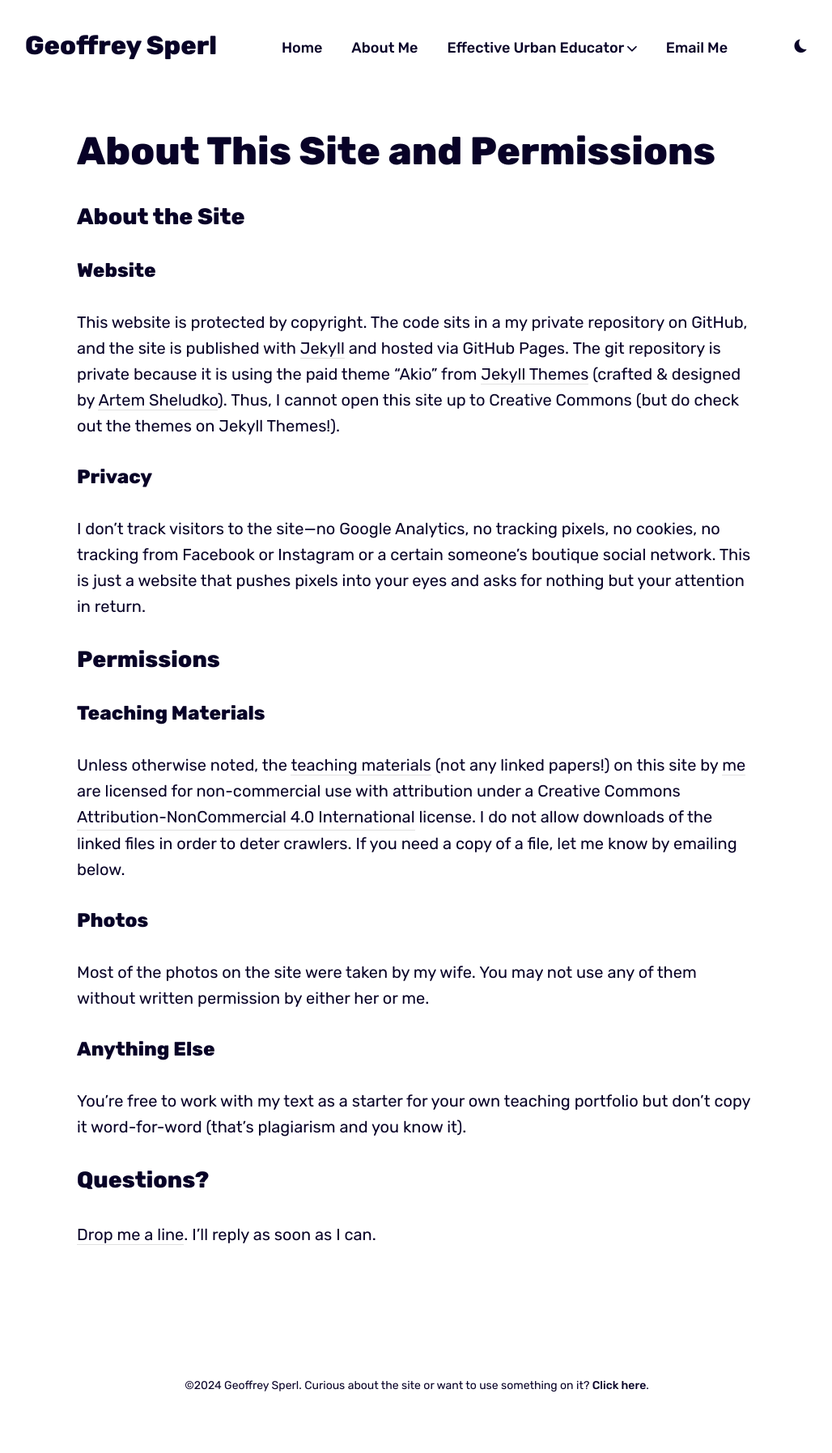
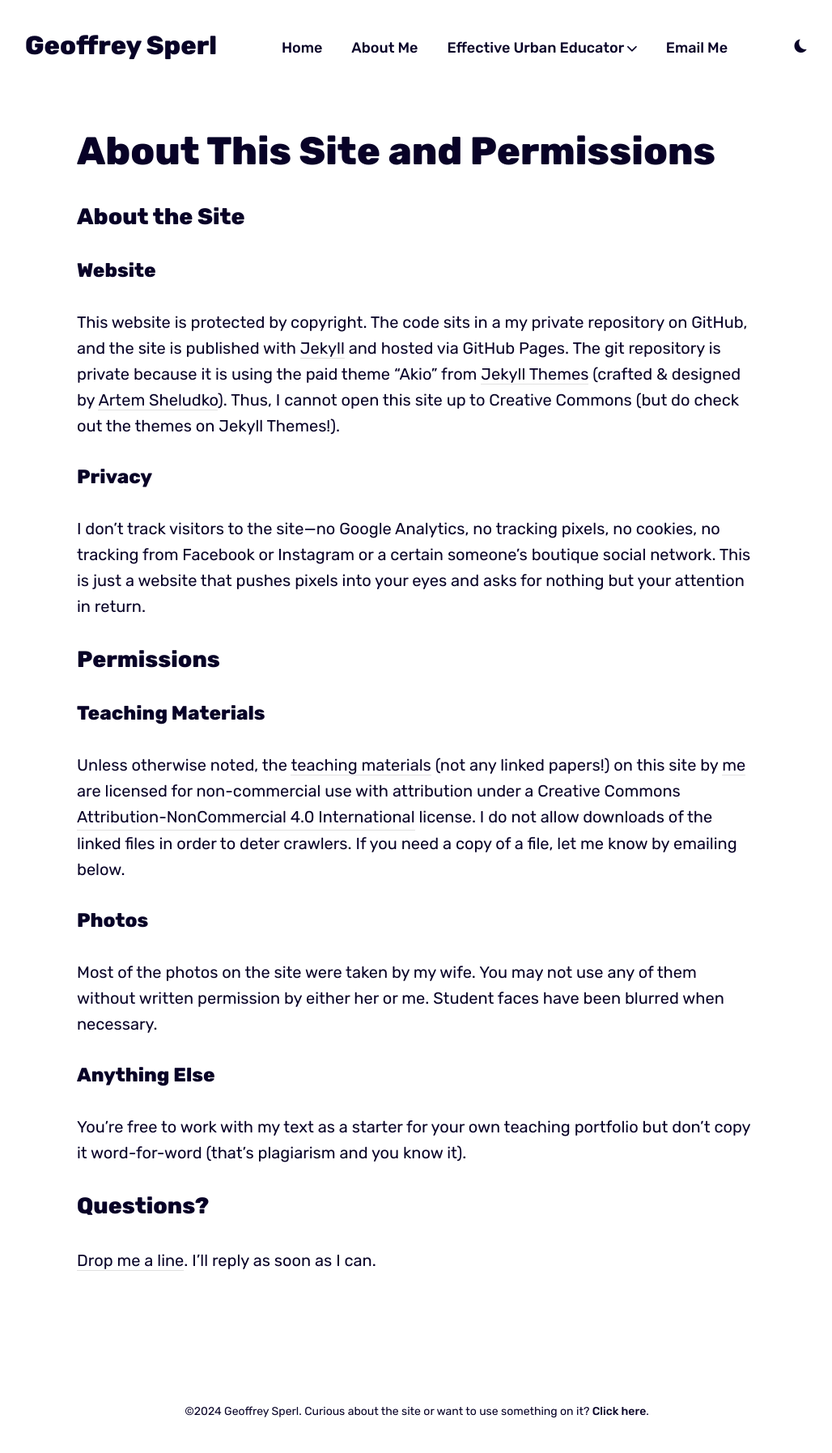
Before and after one commit to geoffreysperl/teaching, a Jekyll site: the page built from _pages/about-site.md, in a window 1280 px wide. Shown: the whole page at 81% size, without its empty margins (125-1153 px from the left). Built offline with Jekyll 4.4.1, drawn with Linux system fonts in a browser that asks for light colours; before the commit the page ends 1763 px from its top, so only the background shows below that.

Commit message:
Lots of updates

```diff
--- a/404.html
+++ b/404.html
@@ -8,8 +8,8 @@ permalink: /404.html
     <div class="col col-12">
       <div class="error">
         <h2 class="error__title">404</h2>
-        <p class="error__text">The requested page could not be found.</p>
-        <p><a href="{{site.baseurl}}/" class="button button--primary" style="border: none; color: #fff;">Back to the blog <i class="ion ion-md-arrow-forward"></i></a></p>
+        <p class="error__text">You broke it.</p>
+        <p><a href="{{site.baseurl}}/" class="button button--primary" style="border: none; color: #fff;">Back to the main page.<i class="ion ion-md-arrow-forward"></i></a></p>
       </div>
     </div>
   </div>
--- a/_pages/about-site.md
+++ b/_pages/about-site.md
@@ -25,7 +25,7 @@ I don't track visitors to the site—no Google Analytics, no tracking pixels, no
 
 ### Photos
 
-Most of the photos on the site were taken by my wife. You may not use any of them without written permission by either her or me.
+Most of the photos on the site were taken by my wife. You may not use any of them without written permission by either her or me. Student faces have been blurred when necessary.
 
 ### Anything Else
 
```
Also changed, not shown: _pages/equitable.md (+7 -10 lines), images/discussing-group-work.jpg (added), images/talking-paper-hand.jpg (added), images/talking-three-boys.jpg (added).
